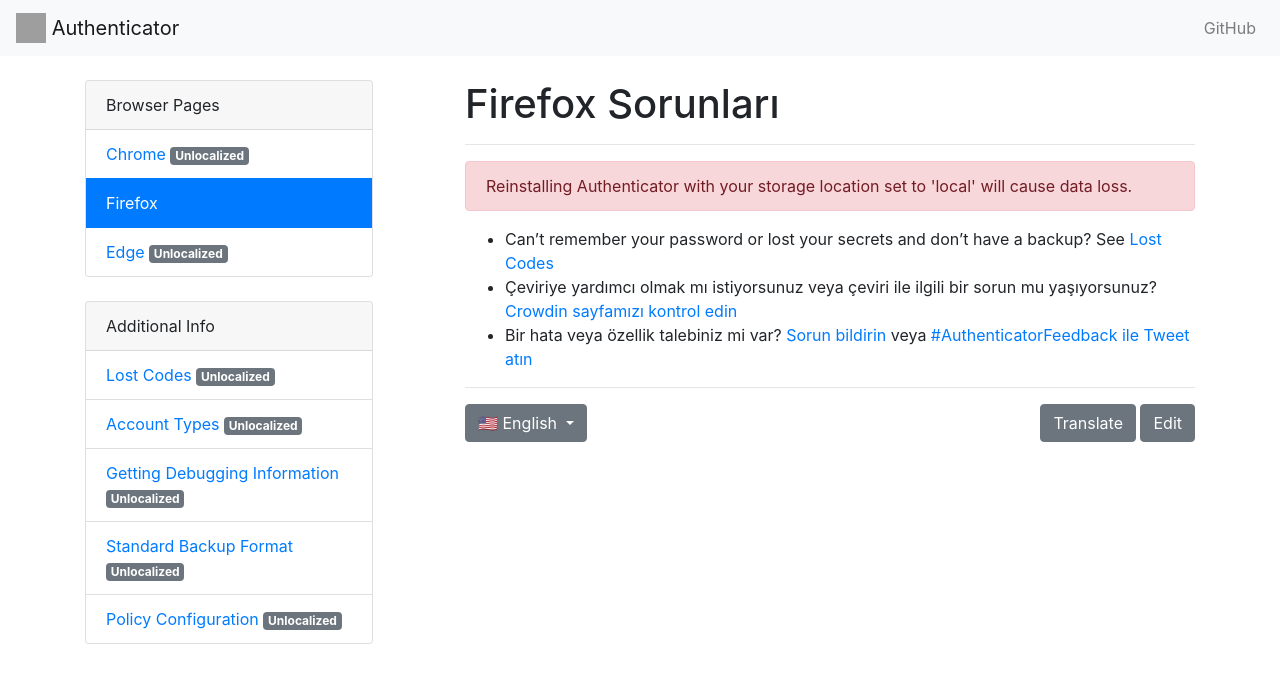
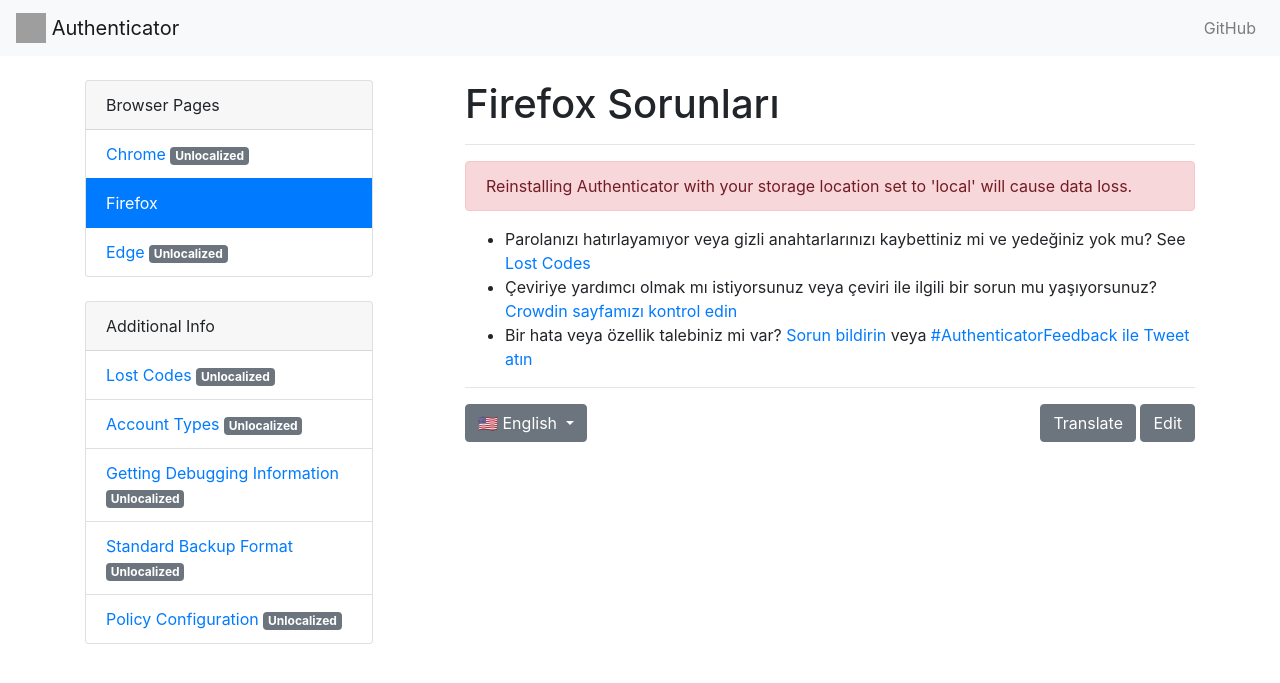
Before and after one commit to Authenticator-Extension/authenticator.cc, a Jekyll site: the page built from docs/tr/firefox-issues.md, in a window 1280 px wide. Shown: the top 683 px of the page. Built offline with Jekyll 4.4.1, drawn with Linux system fonts in a browser that asks for light colours; our own code applies the rules of GitHub Pages for plain Markdown files; grey boxes are pictures that could not be loaded.

Commit message:
New translations firefox-issues.md (Turkish)

```diff
--- a/docs/tr/firefox-issues.md
+++ b/docs/tr/firefox-issues.md
@@ -7,6 +7,6 @@
 
 {% include warning.html class="danger" message="Reinstalling Authenticator with your storage location set to 'local' will cause data loss." %}
 
-- Can't remember your password or lost your secrets and don't have a backup? See [Lost Codes](lost-codes)
+- Parolanızı hatırlayamıyor veya gizli anahtarlarınızı kaybettiniz mi ve yedeğiniz yok mu? See [Lost Codes](lost-codes)
 - Çeviriye yardımcı olmak mı istiyorsunuz veya çeviri ile ilgili bir sorun mu yaşıyorsunuz? [Crowdin sayfamızı kontrol edin](https://crowdin.com/project/authenticator-firefox)
 - Bir hata veya özellik talebiniz mi var? [Sorun bildirin](https://github.com/Authenticator-Extension/Authenticator/issues/new/choose) veya [#AuthenticatorFeedback ile Tweet atın](https://twitter.com/intent/tweet?hashtags=AuthenticatorFeedback)
```
